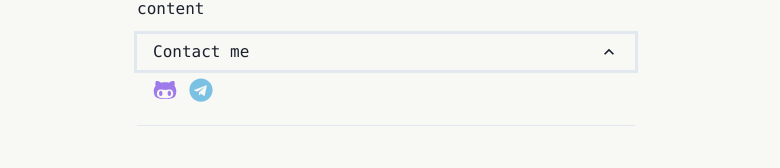
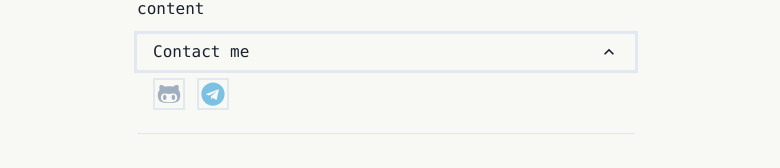
Before and after one commit to Powerlean/Willie-blog, a Next.js app: page / in a window 1280 px wide. Both pictures are taken after a click on the button "Contact me". Shown: the part 571-739 px from the top of the page, without its empty margins (254-1034 px from the left). Built offline with nearby package versions, Linux system fonts and the light colour scheme.

Commit message:
Update index.js

```diff
--- a/pages/index.js
+++ b/pages/index.js
@@ -58,10 +58,10 @@ const Home = () => (
     </Heading>
     <AccordionPanel pb={4}>
     <Link href="https://github.com/xuwillie" isExternal>
-      <Icon as={FaGithubAlt} w={6} h={6} color="purple.400" mr={3}/>
+      <Icon as={FaGithubAlt} w={8} h={8} borderWidth={2} p="2px" color="gray.400" mr={3}/>
       </Link>
     <Link href="https://t.me/williexu" isExternal>
-      <Icon as={FaTelegram} w={6} h={6} color="telegram.300"/>
+      <Icon as={FaTelegram}  w={8} h={8} borderWidth={2} p="2px" color="telegram.300"/>
       </Link>
     </AccordionPanel>
   </AccordionItem>
```
